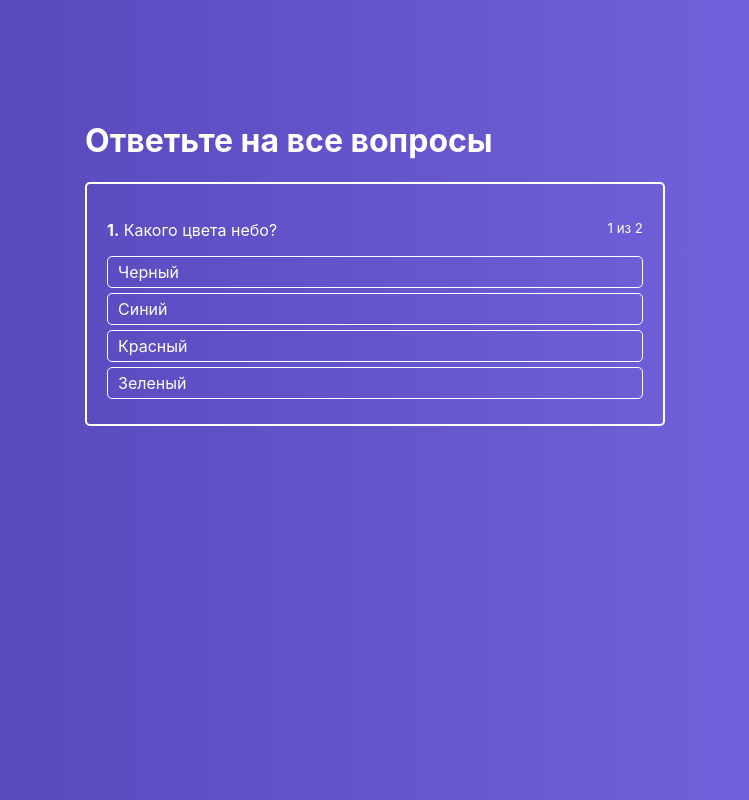
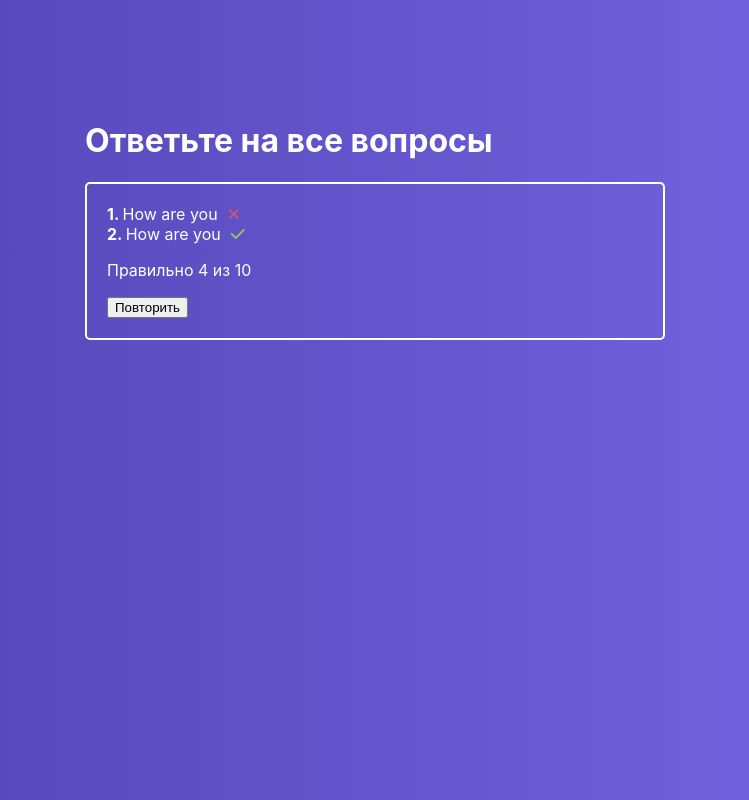
Before and after one commit to susorovpp/react-project, a React (Create React App) app in the folder react-quiz/: page / in a window 1280 px wide. Shown: the whole page, without its empty margins (265-1014 px from the left). Built offline with nearby package versions, Linux system fonts and the light colour scheme.

Commit message:
add output of results

```diff
--- a/react-quiz/public/index.html
+++ b/react-quiz/public/index.html
@@ -24,7 +24,8 @@
       work correctly both with client-side routing and a non-root public URL.
       Learn how to configure a non-root public URL by running `npm run build`.
     -->
-    <title>React App</title>
+    <script src="https://use.fontawesome.com/fedbd86f4b.js"></script>
+    <title>Quiz App</title>
   </head>
   <body>
     <noscript>You need to enable JavaScript to run this app.</noscript>
--- /dev/null
+++ b/react-quiz/src/Components/FinishedQuiz/FinishedQuiz.js
@@ -0,0 +1,29 @@
+import React from 'react'
+import classes from './FinishedQuiz.module.css'
+
+const FinishedQuiz = props => {
+    return (
+        <div className={classes.FinishedQuiz}>
+            <ul>
+                <li>
+                    <strong>1. </strong>
+                    How are you
+                    <i className={'fa fa-times ' + classes.error} />
+                </li>
+                <li>
+                    <strong>2. </strong>
+                    How are you
+                    <i className={'fa fa-check ' + classes.success} />
+                </li>
+            </ul>
+
+            <p>Правильно 4 из 10</p>
+
+            <div>
+                <button>Повторить</button>
+            </div>
+        </div>
+    )
+}
+
+export default FinishedQuiz
--- /dev/null
+++ b/react-quiz/src/Components/FinishedQuiz/FinishedQuiz.module.css
@@ -0,0 +1,26 @@
+.FinishedQuiz {
+    padding: 20px;
+    color: #fff;
+    border: 2px solid #fff;
+    border-radius: 5px;
+    box-sizing: border-box;
+    margin: 0 10px;
+}
+
+.FinishedQuiz ul {
+    list-style: none;
+    padding: 0;
+    margin: 0;
+}
+
+.FinishedQuiz ul li i {
+    margin-left: 10px;
+}
+
+.success {
+    color: rgba(161, 240, 69, .7);
+}
+
+.error {
+    color: rgba(240, 87, 108, .7);
+}
--- a/react-quiz/src/Containers/Quiz/Quiz.js
+++ b/react-quiz/src/Containers/Quiz/Quiz.js
@@ -1,9 +1,11 @@
 import React, {Component} from 'react'
 import classes from './Quiz.module.css'
 import ActiveQuiz from '../../Components/ActiveQuiz/ActiveQuiz'
+import FinishedQuiz from '../../Components/FinishedQuiz/FinishedQuiz'
 
 class Quiz extends Component {
     state = {
+        isFinished: true,
         activeQuestion: 0,
         answerState: null, // { [id]: 'success' || 'error'}
         quiz: [
@@ -52,7 +54,9 @@
 
             const timeout = window.setTimeout(() => {
                 if (this.isQuizFinished()) {
-                    console.log('Finished');
+                    this.setState({
+                        isFinished: true
+                    })
                 } else {
                     this.setState({
                         activeQuestion: this.state.activeQuestion + 1,
@@ -79,7 +83,13 @@
 
                 <div className={classes.QuizWrapper}>
                     <h1>Ответьте на все вопросы</h1>
-                    <ActiveQuiz
+
+                    {
+                        this.state.isFinished
+                            ? <FinishedQuiz
+
+                                />
+                            : <ActiveQuiz
                                 answers={this.state.quiz[this.state.activeQuestion].answers}
                                 question={this.state.quiz[this.state.activeQuestion].question}
                                 onAnswerClick={this.onAnswerClickHandler}
@@ -87,6 +97,8 @@
                                 answerNumber={this.state.activeQuestion + 1}
                                 state={this.state.answerState}
                                 />
+                    }
+
                 </div>
             </div>
         )
```
Lines whose indentation alone changed are shown as unchanged.
